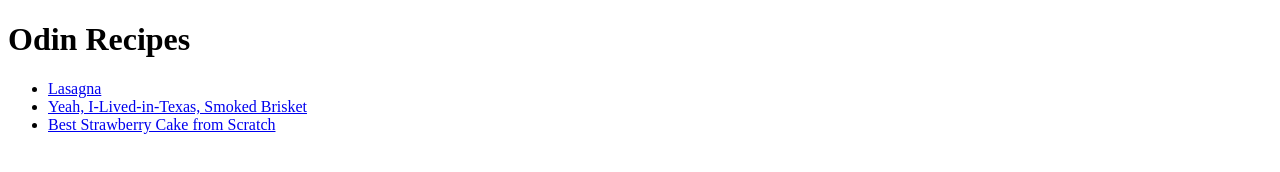
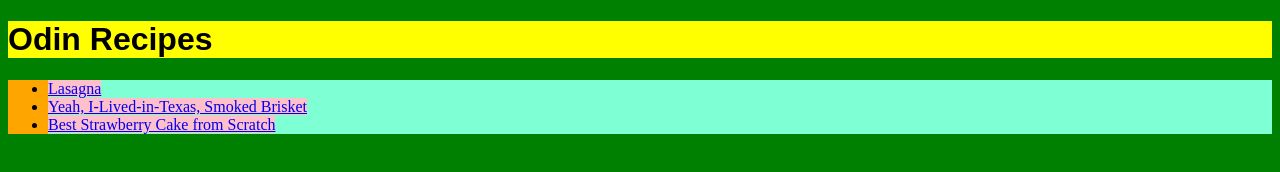
Before and after one commit to kennn1510/odin-recipes, a plain HTML site: page index.html in a window 1280 px wide. Drawn offline with Linux system fonts and the light colour scheme.

Commit message:
Add background color to all elements, Arial h1

```diff
--- a/index.html
+++ b/index.html
@@ -4,6 +4,7 @@
     <meta charset="UTF-8" />
     <meta name="viewport" content="width=device-width, initial-scale=1.0" />
     <title>Odin Recipes</title>
+    <link rel="stylesheet" href="style.css" />
   </head>
   <body>
     <h1>Odin Recipes</h1>
--- /dev/null
+++ b/style.css
@@ -0,0 +1,16 @@
+body {
+  background-color: green;
+}
+h1 {
+  background-color: yellow;
+  font-family: Arial, Helvetica, sans-serif;
+}
+ul {
+  background-color: orange;
+}
+li {
+  background-color: aquamarine;
+}
+a {
+  background-color: pink;
+}
```
